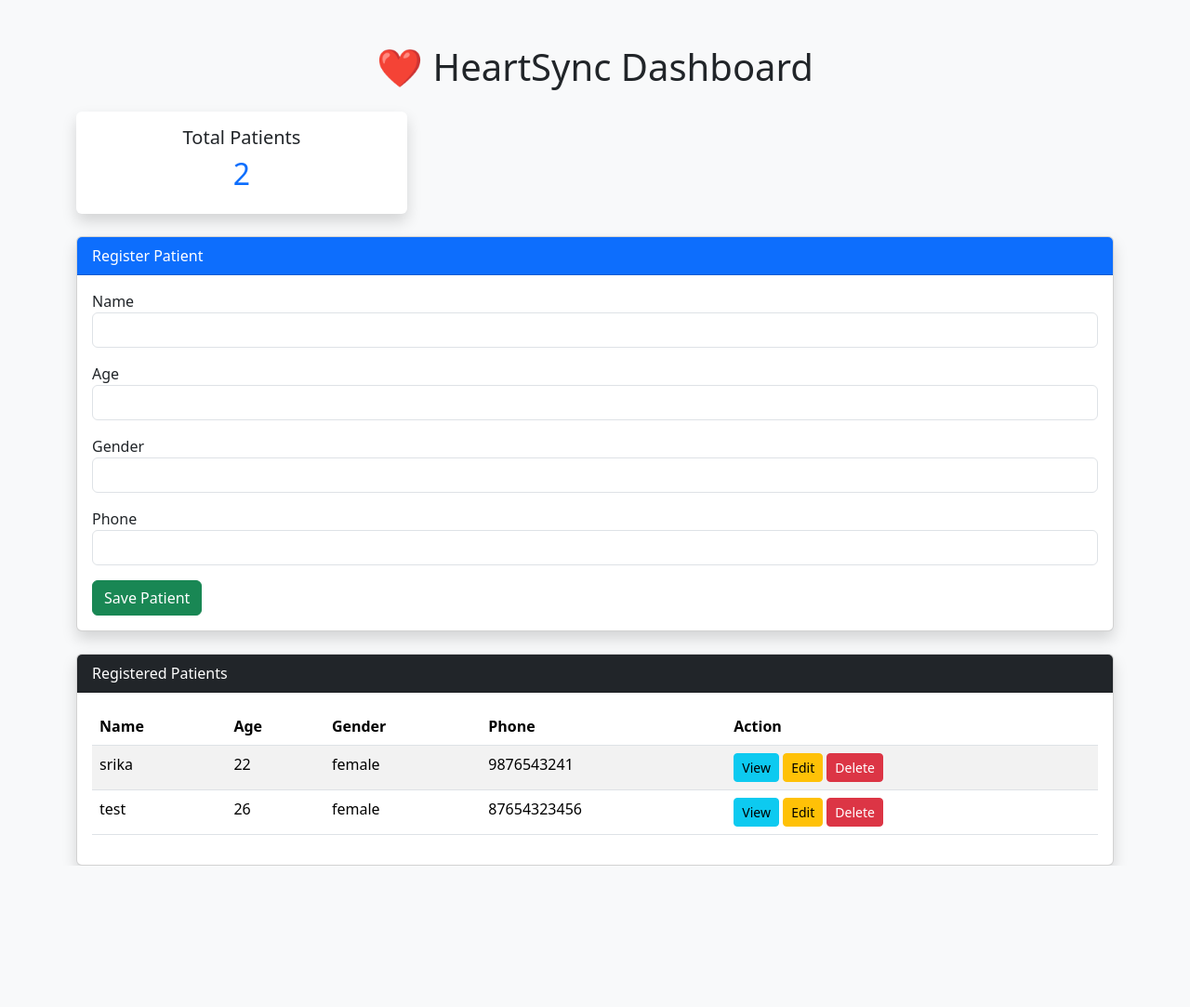
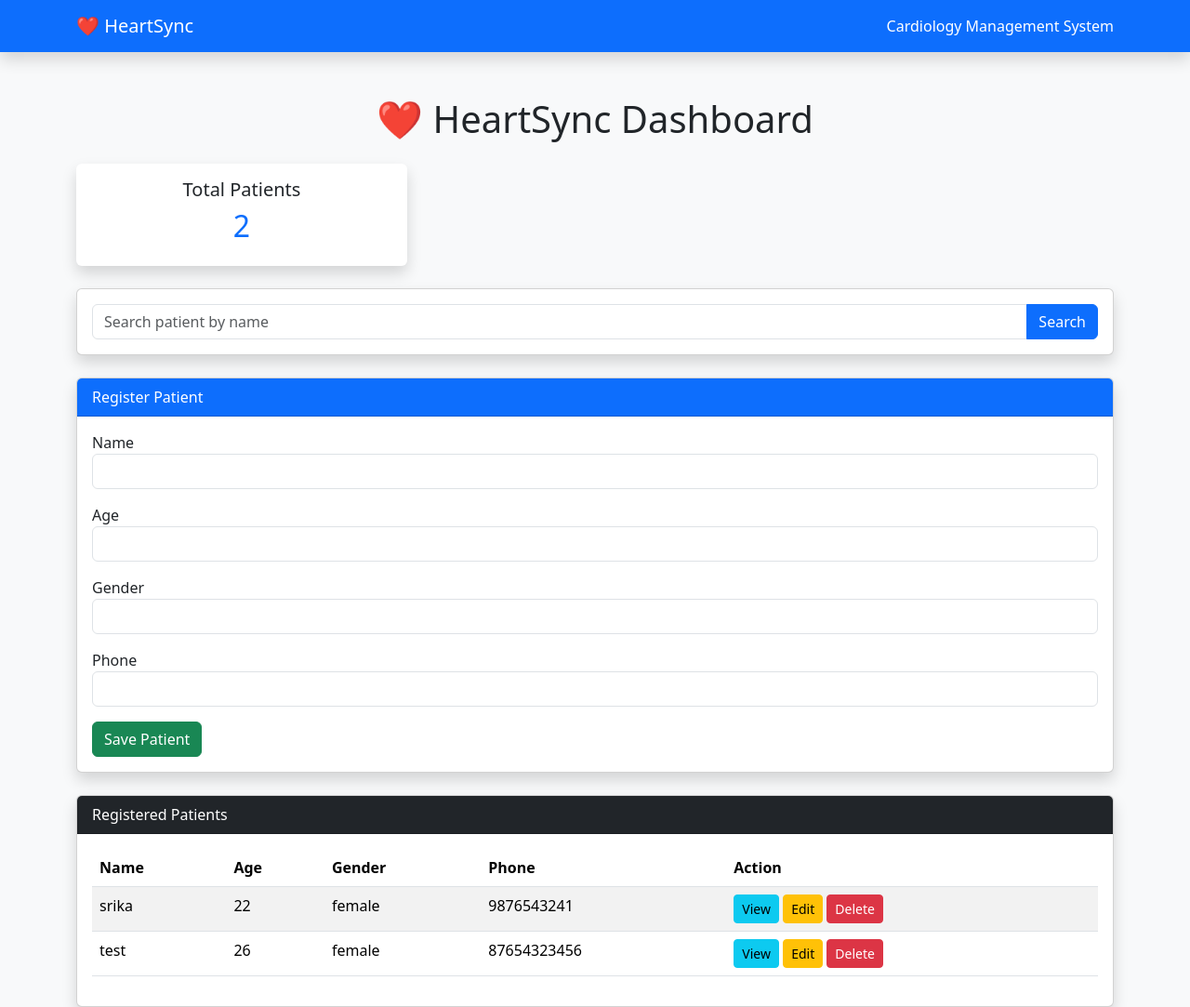
Before and after one commit to SRISANDHIKA/HeartSync, a Django app: page /patients/ in a window 1280 px wide. Shown: the whole page at 93% size. Before the commit the page ends 931 px from the top, so only its background shows below. Run offline with Django 5.2, Linux system fonts and the light colour scheme; data comes from the database, SQL or seed files in the repository.

Commit message:
Day 5 - cleanup - fixed patient count and dashboard improvements

```diff
--- a/patients/templates/patients/patient_list.html
+++ b/patients/templates/patients/patient_list.html
@@ -10,6 +10,15 @@
   </head>
 
   <body class="bg-light">
+    <nav class="navbar navbar-expand-lg navbar-dark bg-primary shadow">
+      <div class="container">
+        <a class="navbar-brand" href="#"> ❤️ HeartSync </a>
+
+        <span class="navbar-text text-white">
+          Cardiology Management System
+        </span>
+      </div>
+    </nav>
     <div class="container mt-5">
       <h1 class="text-center mb-4">❤️ HeartSync Dashboard</h1>
 
@@ -22,6 +31,25 @@
               <h2 class="text-primary">{{ total_patients }}</h2>
             </div>
           </div>
+        </div>
+
+      </div>
+
+      <div class="card shadow mb-4">
+        <div class="card-body">
+          <form method="GET">
+            <div class="input-group">
+              <input
+                type="text"
+                name="search"
+                value="{{ search_query }}"
+                class="form-control"
+                placeholder="Search patient by name"
+              />
+
+              <button class="btn btn-primary" type="submit">Search</button>
+            </div>
+          </form>
         </div>
       </div>
 
--- a/patients/views.py
+++ b/patients/views.py
@@ -11,11 +11,18 @@ def patient_list(request):
             phone=request.POST.get("phone")
         )
 
-    patients = Patient.objects.all()
+    search_query = request.GET.get('search', '')
+
+    patients = Patient.objects.filter(
+      name__icontains=search_query
+    )
+
+    total_patients = Patient.objects.count()
 
     context = {
-        "patients":patients,
-        "total_patients": patients.count()
+        "patients": patients,
+        "total_patients": total_patients,
+        "search_query": search_query
     }
 
     return render(
```
Also changed, not shown: 1 other file.
